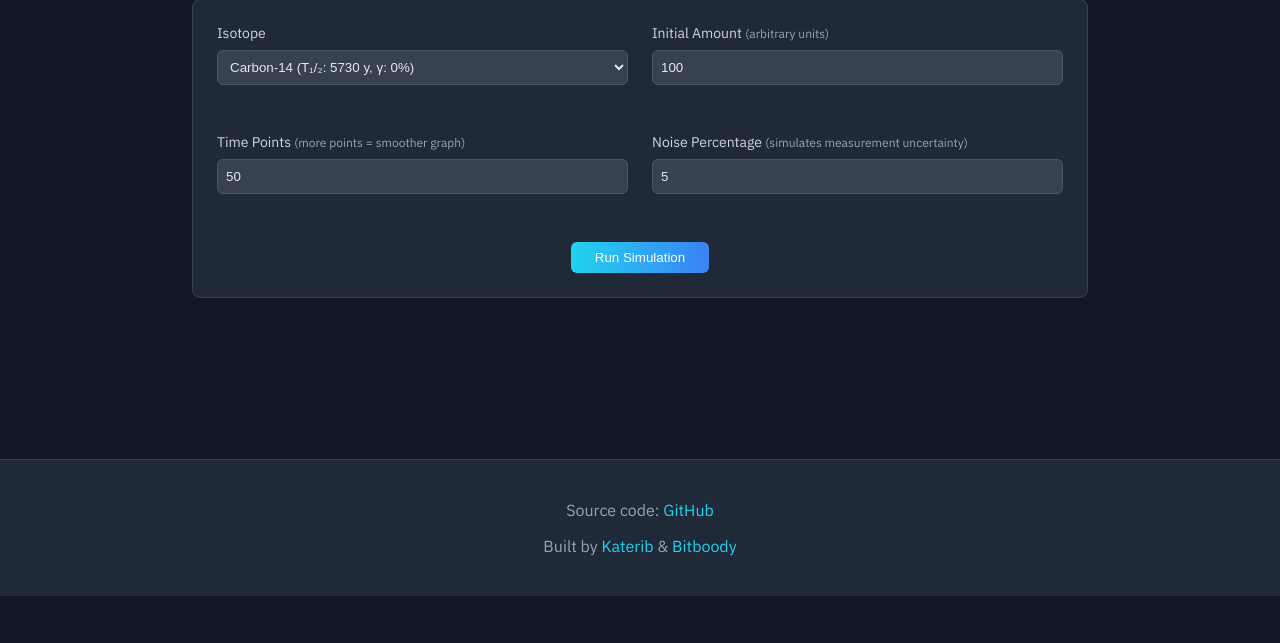
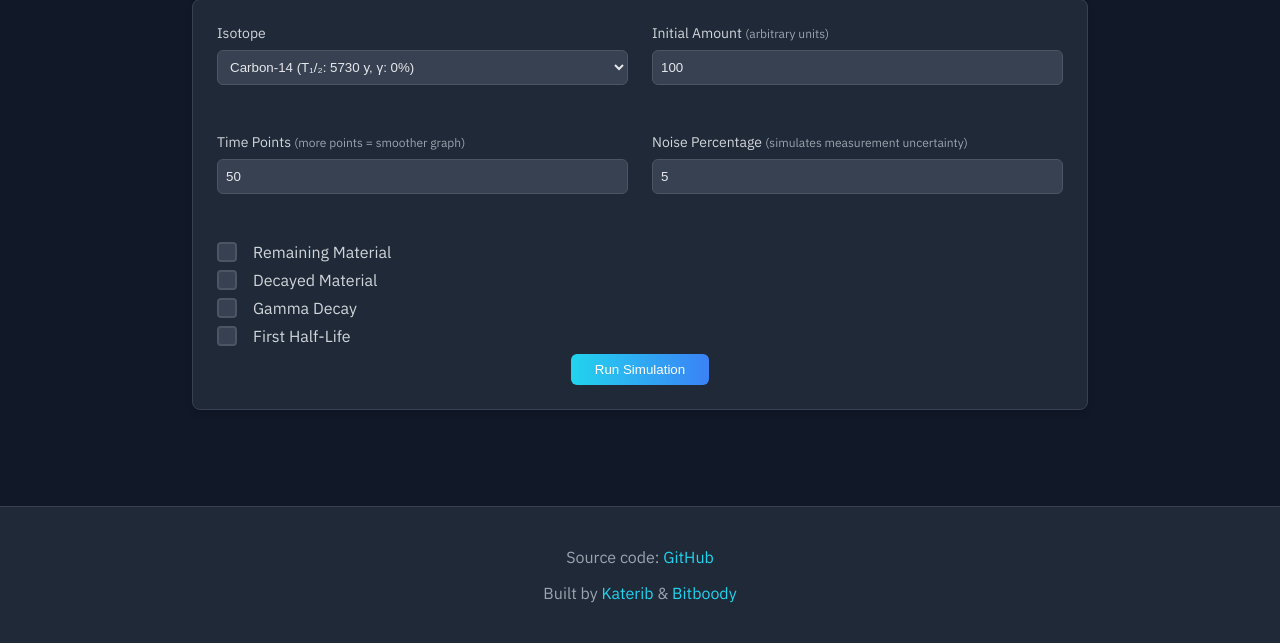
Before and after one commit to katerib/radioactive-decay-sim, a Flask app: page / in a window 1280 px wide. Shown: the part 204-847 px from the top of the page. Before the commit the page ends 800 px from the top, so only its background shows below. Run offline with Flask 3, Linux system fonts and the light colour scheme.

Commit message:
Add custom checkbox styling and labels for simulation options

```diff
--- a/app/static/css/styles.css
+++ b/app/static/css/styles.css
@@ -203,6 +203,48 @@ input:focus, select:focus {
     justify-content: center;
 }
 
+.checkbox-container {
+    display: flex;
+    align-items: center;
+    font-size: 16px;
+    cursor: pointer;
+    user-select: none;
+    gap: 8px; /* Adjusts spacing between checkbox and text */
+    color: var(--label-text);
+}
+
+/* Default checkbox styling */
+.checkbox-container input {
+    appearance: none;
+    width: 18px;
+    height: 18px;
+    border: 2px solid var(--input-border);
+    border-radius: 4px;
+    background-color: var(--input-bg);
+    position: relative;
+    cursor: pointer;
+    display: flex;
+    align-items: center;
+    justify-content: center;
+    transition: all 0.2s ease-in-out;
+    margin: 0;
+}
+
+/* Checkmark when checked */
+.checkbox-container input:checked {
+    background-color: var(--primary-blue);
+    border-color: var(--primary-blue);
+}
+
+.checkbox-container input:checked::after {
+    content: "✔";
+    color: var(--grey-900);
+    font-size: 14px;
+    font-weight: bold;
+    display: block;
+    text-align: center;
+}
+
 /* CARDS */
 .card {
     background-color: var(--card-bg);
--- a/app/templates/index.html
+++ b/app/templates/index.html
@@ -42,6 +42,26 @@
                     <input type="number" id="noise" name="noise" value="5" min="0" max="20" step="1">
                 </div>
             </div>
+            <label class="checkbox-container">
+                <input type="checkbox">
+                <span class="checkmark"></span>
+                Remaining Material
+            </label>
+            <label class="checkbox-container">
+                <input type="checkbox">
+                <span class="checkmark"></span>
+                Decayed Material
+            </label>
+            <label class="checkbox-container">
+                <input type="checkbox">
+                <span class="checkmark"></span>
+                Gamma Decay
+            </label>
+            <label class="checkbox-container">
+                <input type="checkbox">
+                <span class="checkmark"></span>
+                First Half-Life
+            </label>
             <div class="button-container">
                 <button type="submit">Run Simulation</button>
             </div>
```
